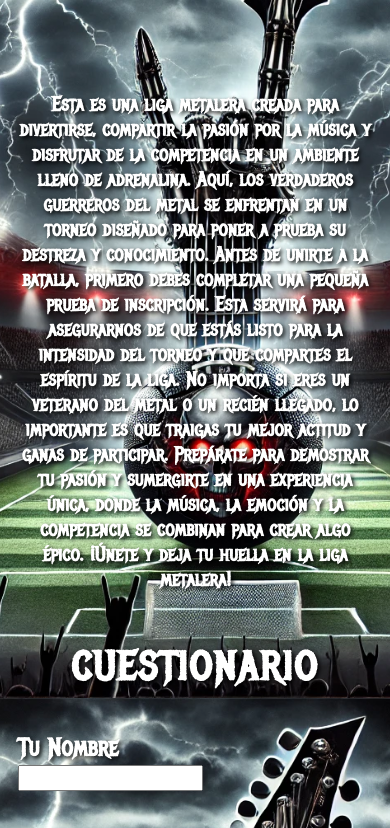
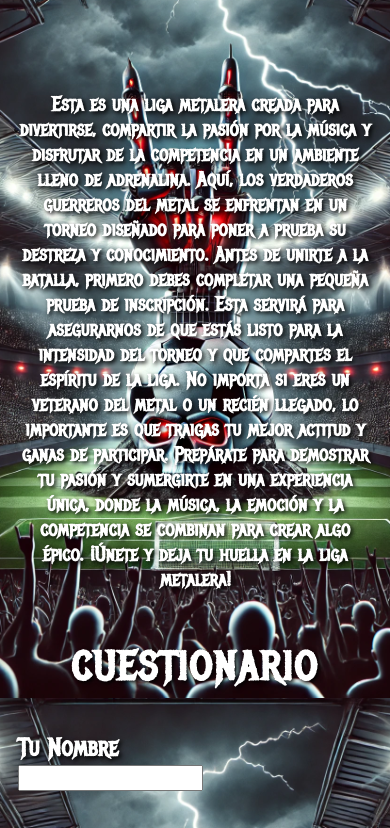
Before and after one commit to Jammir122/Prueba, a plain HTML site: page index.html in a window 390 px wide. Shown: the part 146-974 px from the top of the page. Drawn offline with nearby package versions, Linux system fonts and the light colour scheme.

Commit message:
prueba 2.0

```diff
--- a/css/style.css
+++ b/css/style.css
@@ -13,5 +13,6 @@ body {
     body {
         background-position: calc(63% - 10%) center; /* Mantiene el desplazamiento a la izquierda en pantallas pequeñas */
         background-size: cover;
+        background-image: url('../image/DALL·E\ 2025-02-08\ 20.35.50\ -\ A\ dark\ and\ intense\ stadium\ at\ night\,\ combining\ heavy\ metal\ and\ football\ themes.\ The\ stadium\ lights\ glow\ red\ and\ white\,\ illuminating\ the\ field\ with\ a\ d.webp');
     }
 }
```
Also changed, not shown: image/DALL·E 2025-02-08 19.13.56 - A background design combining the heavy metal style of Metallica and soccer (football). The design features dark, metallic textures with sharp edges a.webp (deleted), image/DALL·E 2025-02-08 19.14.34 - A dynamic and edgy background design that blends elements of heavy metal music and soccer, featuring dark, bold tones and sharp contrasts. The design .webp (deleted), image/DALL·E 2025-02-08 20.35.50 - A dark and intense stadium at night, combining heavy metal and football themes. The stadium lights glow red and white, illuminating the field with a d.webp (added), image/unnamed.jpg (deleted).
